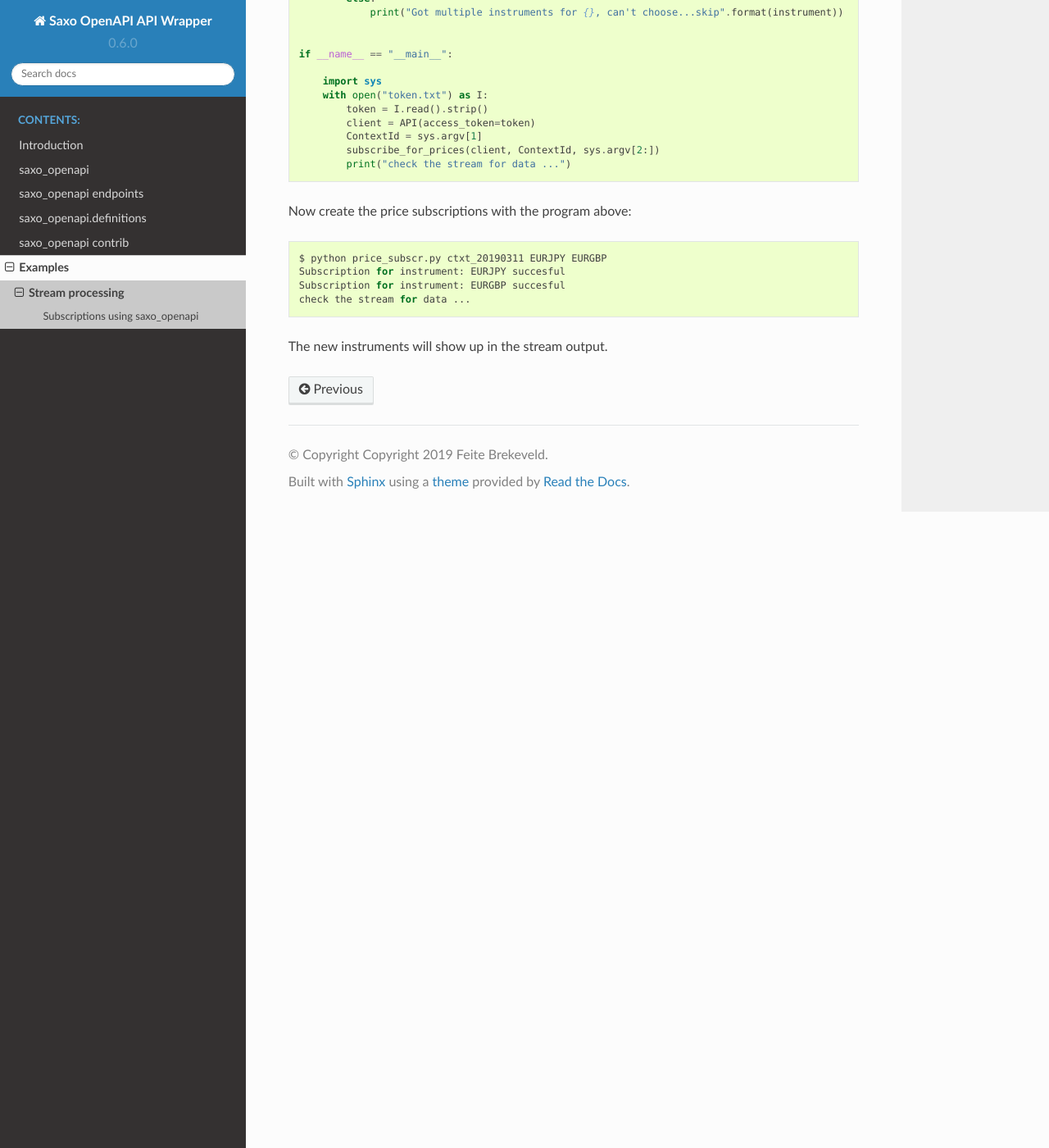
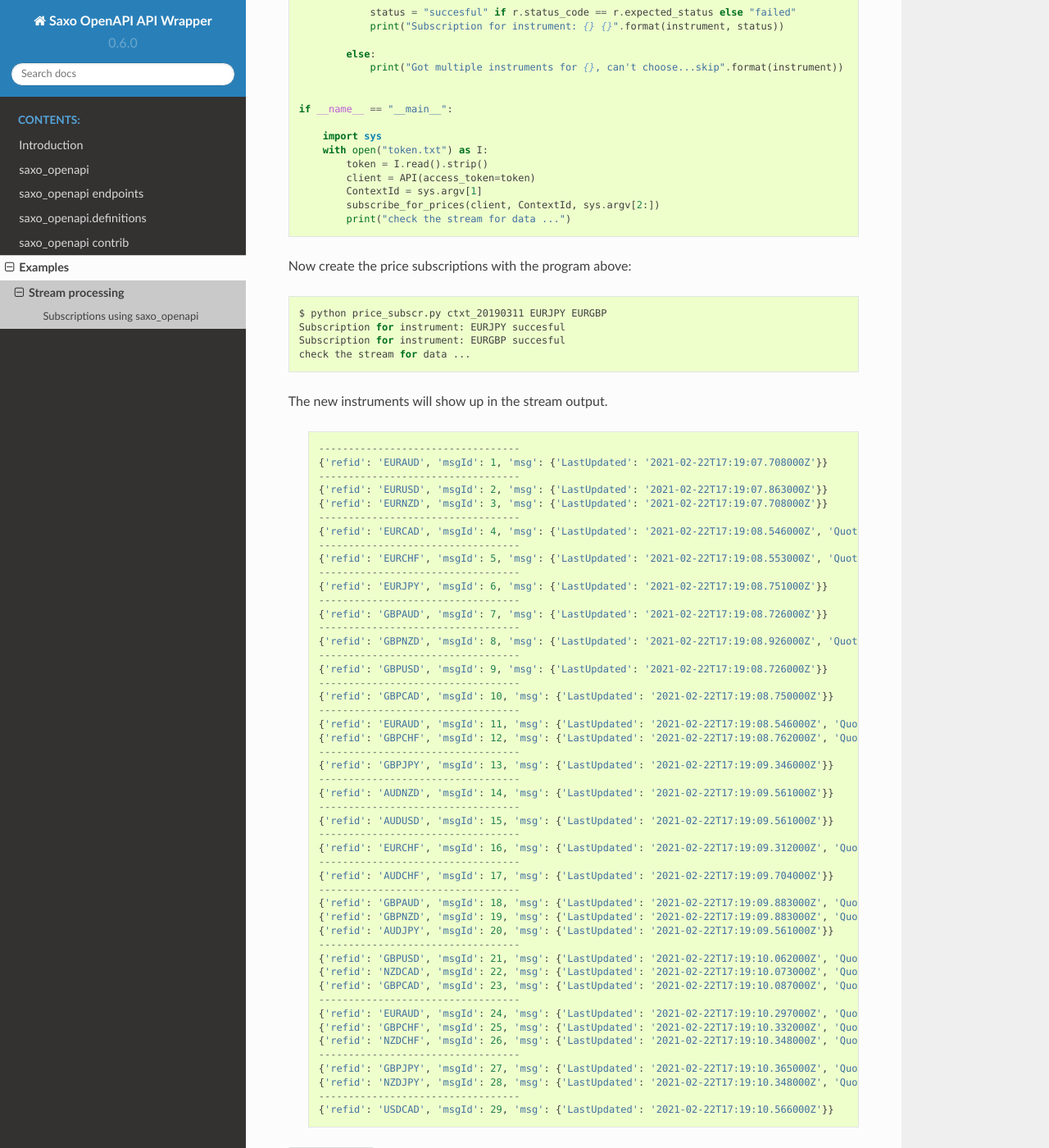
Before and after one commit to hootnot/saxo_openapi, a Sphinx documentation site: the page built from docs/examples/stream_proc.rst, in a window 1280 px wide and 1400 px high, scrolled down 2831 px. Shown: the whole window at 82% size. Built offline with Sphinx 7.4.7 and the Read the Docs theme 2.0.0, drawn with Linux system fonts in a browser that asks for light colours; some of the changed text lies outside the part shown.

Commit message:
docs(decode_ws_msg): updated for change

```diff
--- a/docs/examples/stream_proc.rst
+++ b/docs/examples/stream_proc.rst
@@ -182,4 +186,57 @@ Now create the price subscriptions with the program above:
 
 The new instruments will show up in the stream output.
 
+ ::
+
+   ----------------------------------
+   {'refid': 'EURAUD', 'msgId': 1, 'msg': {'LastUpdated': '2021-02-22T17:19:07.708000Z'}}
+   ----------------------------------
+   {'refid': 'EURUSD', 'msgId': 2, 'msg': {'LastUpdated': '2021-02-22T17:19:07.863000Z'}}
+   {'refid': 'EURNZD', 'msgId': 3, 'msg': {'LastUpdated': '2021-02-22T17:19:07.708000Z'}}
+   ----------------------------------
+   {'refid': 'EURCAD', 'msgId': 4, 'msg': {'LastUpdated': '2021-02-22T17:19:08.546000Z', 'Quote': {'Ask': 1.53309, 'Bid': 1.53219, 'Mid': 1.53264}}}
+   ----------------------------------
+   {'refid': 'EURCHF', 'msgId': 5, 'msg': {'LastUpdated': '2021-02-22T17:19:08.553000Z', 'Quote': {'Ask': 1.08896, 'Bid': 1.08866, 'Mid': 1.08881}}}
+   ----------------------------------
+   {'refid': 'EURJPY', 'msgId': 6, 'msg': {'LastUpdated': '2021-02-22T17:19:08.751000Z'}}
+   ----------------------------------
+   {'refid': 'GBPAUD', 'msgId': 7, 'msg': {'LastUpdated': '2021-02-22T17:19:08.726000Z'}}
+   ----------------------------------
+   {'refid': 'GBPNZD', 'msgId': 8, 'msg': {'LastUpdated': '2021-02-22T17:19:08.926000Z', 'Quote': {'Ask': 1.92071, 'Bid': 1.91951, 'Mid': 1.92011}}}
+   ----------------------------------
+   {'refid': 'GBPUSD', 'msgId': 9, 'msg': {'LastUpdated': '2021-02-22T17:19:08.726000Z'}}
+   ----------------------------------
+   {'refid': 'GBPCAD', 'msgId': 10, 'msg': {'LastUpdated': '2021-02-22T17:19:08.750000Z'}}
+   ----------------------------------
+   {'refid': 'EURAUD', 'msgId': 11, 'msg': {'LastUpdated': '2021-02-22T17:19:08.546000Z', 'Quote': {'Ask': 1.53641, 'Bid': 1.53571, 'Mid': 1.53606}}}
+   {'refid': 'GBPCHF', 'msgId': 12, 'msg': {'LastUpdated': '2021-02-22T17:19:08.762000Z', 'Quote': {'Ask': 1.26101, 'Bid': 1.26031, 'Mid': 1.26066}}}
+   ----------------------------------
+   {'refid': 'GBPJPY', 'msgId': 13, 'msg': {'LastUpdated': '2021-02-22T17:19:09.346000Z'}}
+   ----------------------------------
+   {'refid': 'AUDNZD', 'msgId': 14, 'msg': {'LastUpdated': '2021-02-22T17:19:09.561000Z'}}
+   ----------------------------------
+   {'refid': 'AUDUSD', 'msgId': 15, 'msg': {'LastUpdated': '2021-02-22T17:19:09.561000Z'}}
+   ----------------------------------
+   {'refid': 'EURCHF', 'msgId': 16, 'msg': {'LastUpdated': '2021-02-22T17:19:09.312000Z', 'Quote': {'Ask': 1.08894, 'Bid': 1.08864, 'Mid': 1.08879}}}
+   ----------------------------------
+   {'refid': 'AUDCHF', 'msgId': 17, 'msg': {'LastUpdated': '2021-02-22T17:19:09.704000Z'}}
+   ----------------------------------
+   {'refid': 'GBPAUD', 'msgId': 18, 'msg': {'LastUpdated': '2021-02-22T17:19:09.883000Z', 'Quote': {'Ask': 1.77896, 'Bid': 1.77806, 'Mid': 1.77851}}}
+   {'refid': 'GBPNZD', 'msgId': 19, 'msg': {'LastUpdated': '2021-02-22T17:19:09.883000Z', 'Quote': {'Ask': 1.92072, 'Bid': 1.91952, 'Mid': 1.92012}}}
+   {'refid': 'AUDJPY', 'msgId': 20, 'msg': {'LastUpdated': '2021-02-22T17:19:09.561000Z'}}
+   ----------------------------------
+   {'refid': 'GBPUSD', 'msgId': 21, 'msg': {'LastUpdated': '2021-02-22T17:19:10.062000Z', 'Quote': {'Ask': 1.40796, 'Bid': 1.40766, 'Mid': 1.40781}}}
+   {'refid': 'NZDCAD', 'msgId': 22, 'msg': {'LastUpdated': '2021-02-22T17:19:10.073000Z', 'Quote': {'Ask': 0.92461, 'Bid': 0.92381, 'Mid': 0.92421}}}
+   {'refid': 'GBPCAD', 'msgId': 23, 'msg': {'LastUpdated': '2021-02-22T17:19:10.087000Z', 'Quote': {'Ask': 1.77496, 'Bid': 1.77416, 'Mid': 1.77456}}}
+   ----------------------------------
+   {'refid': 'EURAUD', 'msgId': 24, 'msg': {'LastUpdated': '2021-02-22T17:19:10.297000Z', 'Quote': {'Ask': 1.53638, 'Bid': 1.53568, 'Mid': 1.53603}}}
+   {'refid': 'GBPCHF', 'msgId': 25, 'msg': {'LastUpdated': '2021-02-22T17:19:10.332000Z', 'Quote': {'Ask': 1.26102, 'Bid': 1.26032, 'Mid': 1.26067}}}
+   {'refid': 'NZDCHF', 'msgId': 26, 'msg': {'LastUpdated': '2021-02-22T17:19:10.348000Z', 'Quote': {'Ask': 0.65691, 'Bid': 0.65621, 'Mid': 0.65656}}}
+   ----------------------------------
+   {'refid': 'GBPJPY', 'msgId': 27, 'msg': {'LastUpdated': '2021-02-22T17:19:10.365000Z', 'Quote': {'Ask': 147.906, 'Bid': 147.836, 'Mid': 147.871}}}
+   {'refid': 'NZDJPY', 'msgId': 28, 'msg': {'LastUpdated': '2021-02-22T17:19:10.348000Z', 'Quote': {'Ask': 77.044, 'Bid': 76.984, 'Mid': 77.014}}}
+   ----------------------------------
+   {'refid': 'USDCAD', 'msgId': 29, 'msg': {'LastUpdated': '2021-02-22T17:19:10.566000Z'}}
+
+
 .. _www.developer.saxo: https://www.developer.saxo/openapi/explorer#
```
Also changed, not shown: other parts of docs/examples/stream_proc.rst (+7 -3 lines).
